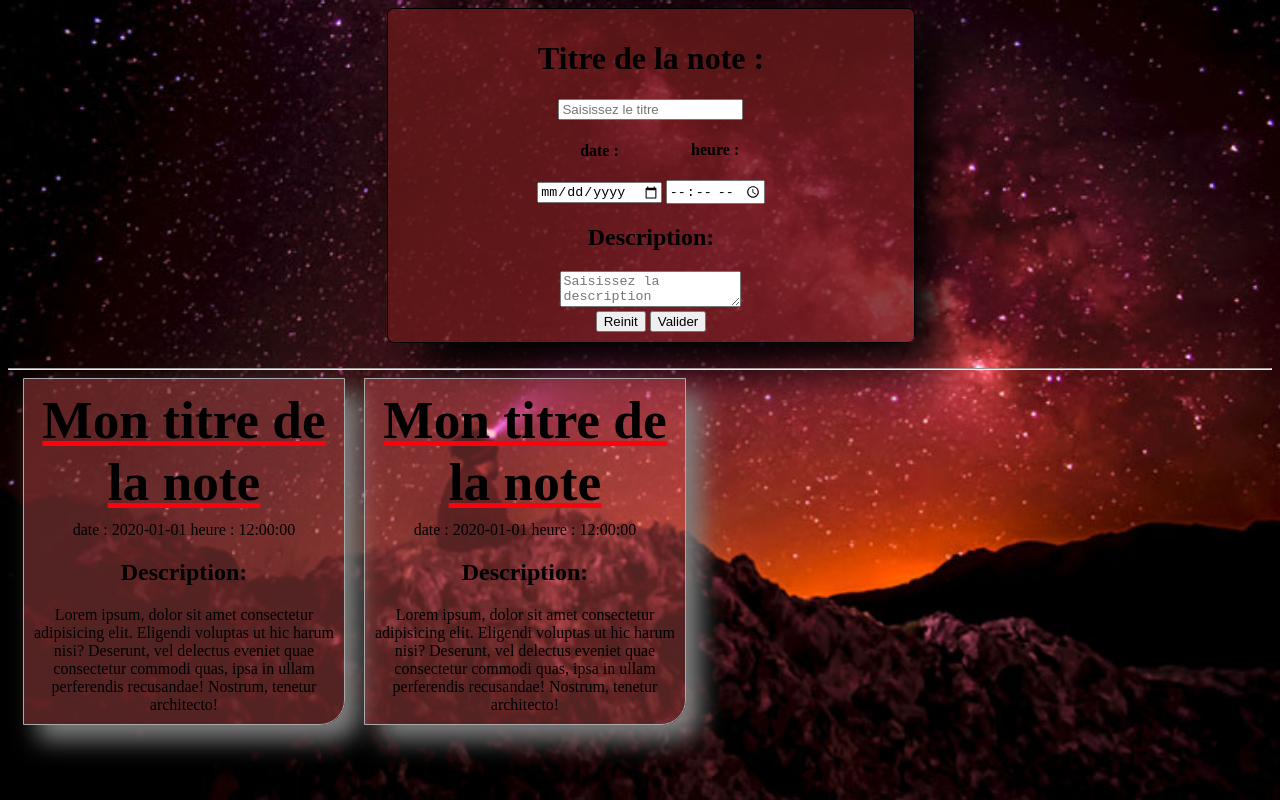
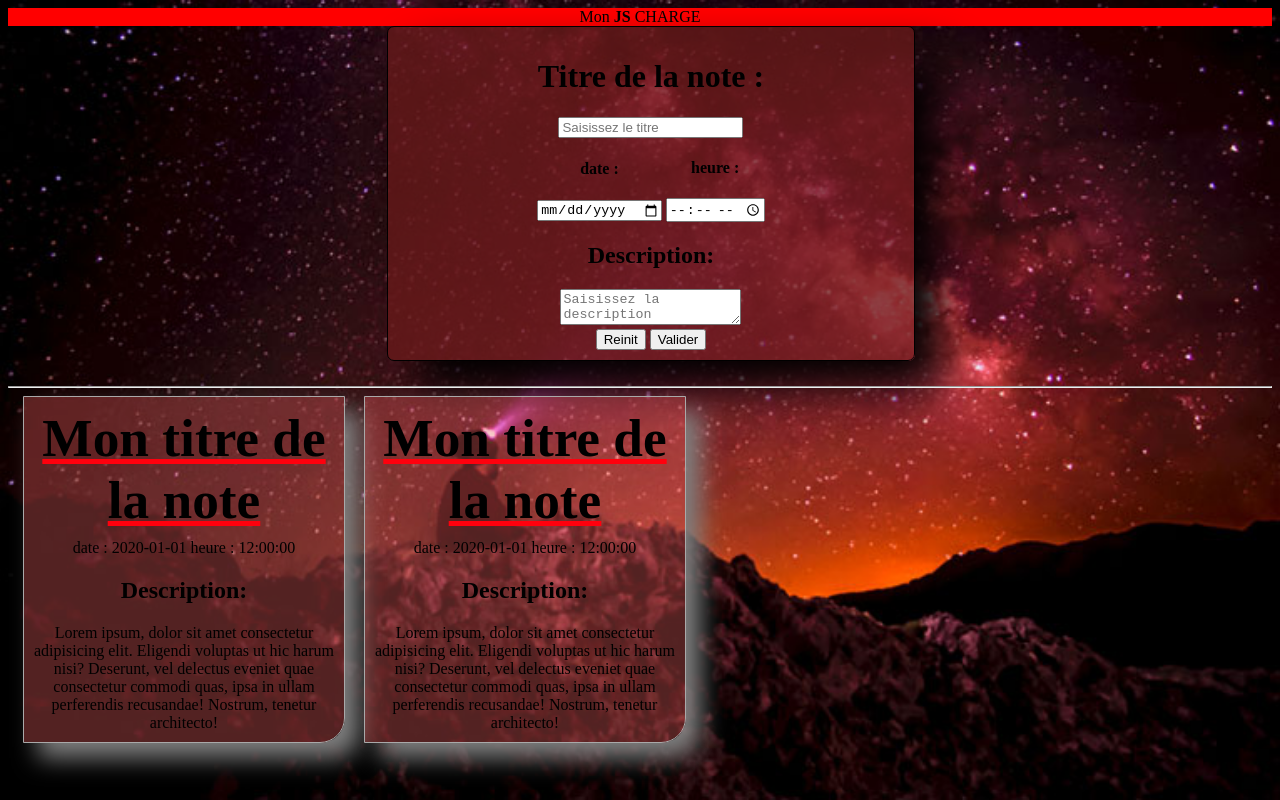
Before and after one commit to AudreyBalat/formation_2020_12, a website: page index.html in a window 1280 px wide. Drawn offline with Linux system fonts and the light colour scheme.

Commit message:
premier js

```diff
--- a/index.html
+++ b/index.html
@@ -7,6 +7,7 @@
     <link rel="stylesheet" href="css/style.css"/>
 </head>
 <body>
+    <div id="jsload" style="background-color: orange; color: black; text-align: center;">JS PAS CHARGE</div>
     <div id="main">
         <div id="editor">
             <div id="formulaire">
--- a/js/index.js
+++ b/js/index.js
@@ -1 +1,6 @@
-alert('Le cosmos est là!');
+//definition d'une variable et affactation du contenu
+var jsload=document.querySelector('#jsload');
+//modif du style
+jsload.style.backgroundColor="RED";
+//modif du contenu
+jsload.innerHTML= 'Mon <span style="font-weight:900"> JS </span> CHARGE';
```
Also changed, not shown: README.md.
